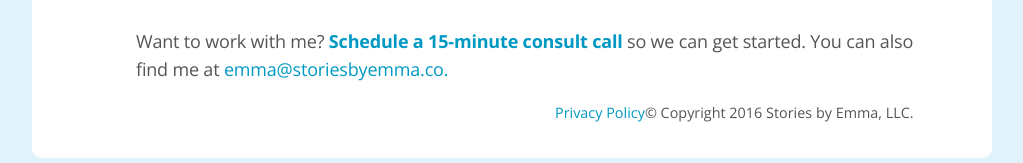
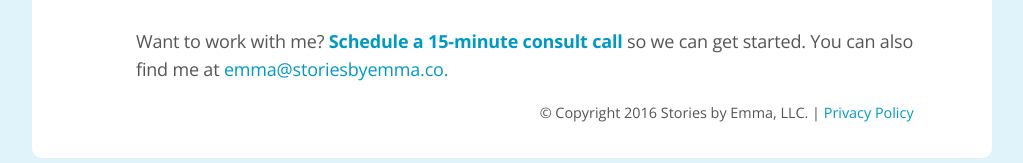
Before and after one commit to emmalepsy/emmalepsy.github.io, a Jekyll site: the page index.html, which Jekyll copies as it is, in a window 1280 px wide. Shown: the part 1966-2129 px from the top of the page, without its empty margins (128-1151 px from the left). Built offline with Jekyll 4.4.1, drawn with Linux system fonts in a browser that asks for light colours; nearby versions of some CDN libraries; a style sheet for code colours, icons or effects is not loaded.

Commit message:
Update index.html

```diff
--- a/index.html
+++ b/index.html
@@ -199,7 +199,7 @@
 	<ul style="list-style:none" id="social-party">
 	  <p> Want to work with me? <b><a href="https://calendly.com/stories-by-emma/15min/">Schedule a 15-minute consult call</a></b> so we can get started. You can also find me at <a href="mailto:emma@storiesbyemma.co">emma@storiesbyemma.co.</a>
       </p>
-      <div align="right"><p class="holler tiny"><a href="privacy-policy.html">Privacy Policy</a>© Copyright 2016 Stories by Emma, LLC.</p></div>
+      <div align="right"><p class="holler tiny">© Copyright 2016 Stories by Emma, LLC. | <a href="privacy-policy.html">Privacy Policy</a></p></div>
     </div>
 </div>
 </body>
```
